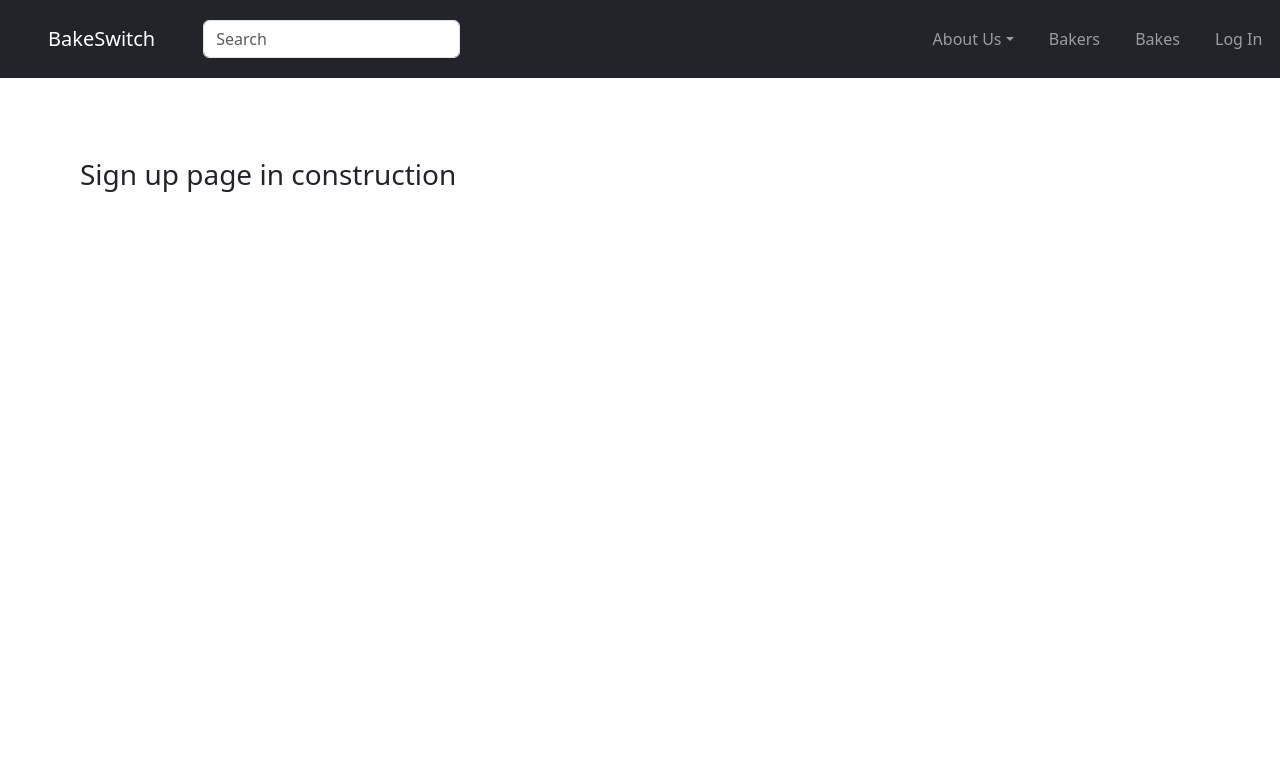
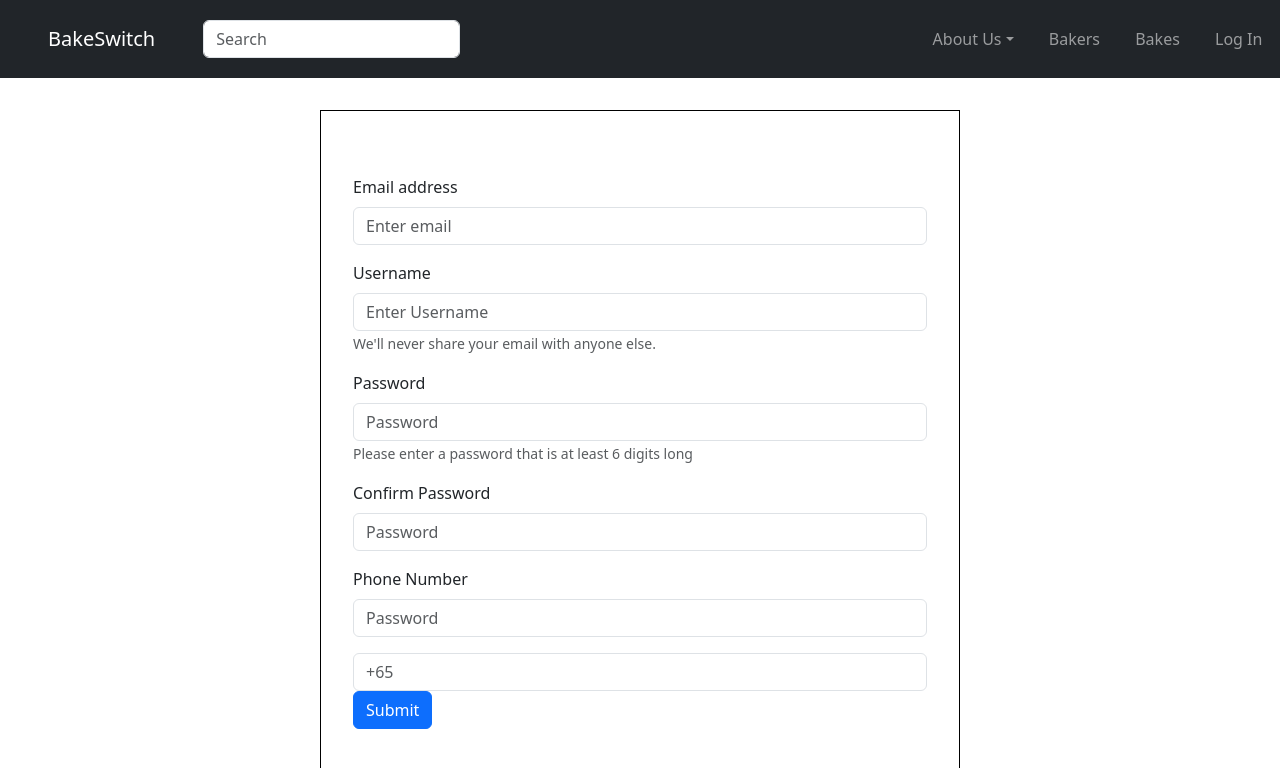
Before and after one commit to bakeswitch/BakeSwitch, a React (Create React App) app: page /sign-up in a window 1280 px wide. Shown: the top 768 px of the page. Built offline with nearby package versions, Linux system fonts and the light colour scheme.

Commit message:
Add sign up page

```diff
--- a/src/components/Header/Header.jsx
+++ b/src/components/Header/Header.jsx
@@ -1,4 +1,4 @@
-import React, { useState } from "react";
+import React from "react";
 import { Navbar, Nav } from "react-bootstrap";
 import SearchBar from "./SearchBar";
 import HeaderBrand from "./HeaderBrand";
--- /dev/null
+++ b/src/components/SignUpBuyer/SignUpBuyer.jsx
@@ -0,0 +1,59 @@
+import React from "react";
+import styles from "./SignUpBuyer.module.css";
+
+import Form from "react-bootstrap/Form";
+import Button from "react-bootstrap/Button";
+// import InputGroup from "react-bootstrap/InputGroup";
+import GoogleButton from "react-google-button";
+
+const SignUpBuyer = () => (
+    <div className={styles.mainBox}>
+    <Form>
+      <Form.Group className="mb-3" controlId="formEmail">
+        <Form.Label>Email address</Form.Label>
+        <Form.Control type="email" placeholder="Enter email" />
+      </Form.Group>
+
+      <Form.Group className="mb-3" controlId="formUsername">
+        <Form.Label>Username</Form.Label>
+        <Form.Control type="text" placeholder="Enter Username" />
+        <Form.Text className="text-muted">
+          We'll never share your email with anyone else.
+        </Form.Text>
+      </Form.Group>
+
+      <Form.Group className="mb-3" controlId="formPassword">
+        <Form.Label>Password</Form.Label>
+        <Form.Control type="password" placeholder="Password" />
+        <Form.Text> Please enter a password that is at least 6 digits long</Form.Text>
+      </Form.Group>
+
+
+      <Form.Group className="mb-3" controlId="formConfirmPassword">
+        <Form.Label>Confirm Password</Form.Label>
+        <Form.Control type="password" placeholder="Password" />
+      </Form.Group>
+
+      <Form.Group className="mb-3" controlId="formPhoneNumber">
+        <Form.Label>Phone Number</Form.Label>
+        <Form.Control type="number" placeholder="Password" />
+      </Form.Group>
+
+      {/* <InputGroup className="mb-2">
+        <InputGroup.Text>+65</InputGroup.Text>
+        <Form.Control type="text" placeholder="+31415926" readOnly />
+      </InputGroup> */}
+      <Form.Control type="text" placeholder="+65" readOnly />
+
+      {/* <Form.Group className="mb-3" controlId="formRememberMeCheckbox">
+        <Form.Check type="checkbox" label="Remember Me" />
+      </Form.Group> */}
+
+      <Button variant="primary" type="submit">
+        Submit
+      </Button>
+    </Form>
+  </div>
+);
+
+export default SignUpBuyer;
--- /dev/null
+++ b/src/components/SignUpBuyer/SignUpBuyer.module.css
@@ -0,0 +1,8 @@
+.mainBox {
+    margin: auto;
+    width: 50%;
+    margin-top: 2rem;
+    padding: 4rem 2rem 4rem;
+    text-align: left;
+    border: 1px solid black;
+  }
--- /dev/null
+++ b/src/components/SignUpBuyer/index.js
@@ -0,0 +1,2 @@
+import SignUpBuyer from "./SignUpBuyer";
+export default SignUpBuyer;
--- a/src/pages/SignUp.js
+++ b/src/pages/SignUp.js
@@ -1,6 +1,6 @@
 import React from "react";
+import SignUpBuyer from "../components/SignUpBuyer";
 
 export default function SignUp() {
-	//replace with actual content
-	return <h3 style={{ padding: "5rem" }}>Sign up page in construction</h3>;
+	return <SignUpBuyer />;
 }
--- a/src/pages/index.js
+++ b/src/pages/index.js
@@ -14,8 +14,8 @@ function Webpages() {
 			<Route exact path="/about" component={About} />
 			<Route exact path="/bakers" component={Bakers} />
 			<Route exact path="/bakes" component={Bakes} />
-			<Route path="/log-in" component={LogIn} />
-			<Route path="/sign-up" component={SignUp} />
+			<Route exact path="/log-in" component={LogIn} />
+			<Route exact path="/sign-up" component={SignUp} />
 		</BrowserRouter>
 	);
 }
```
